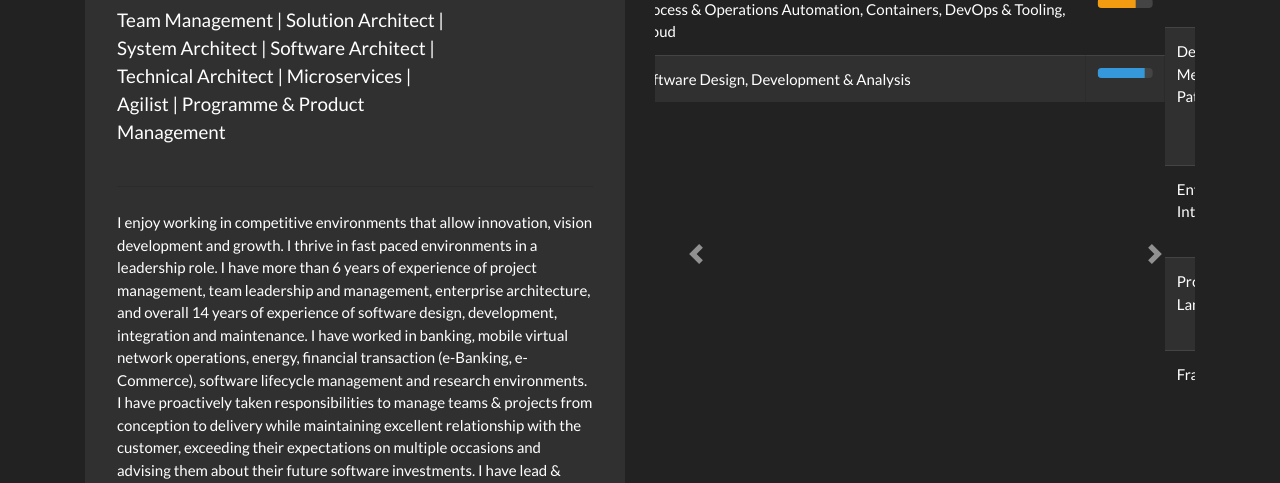
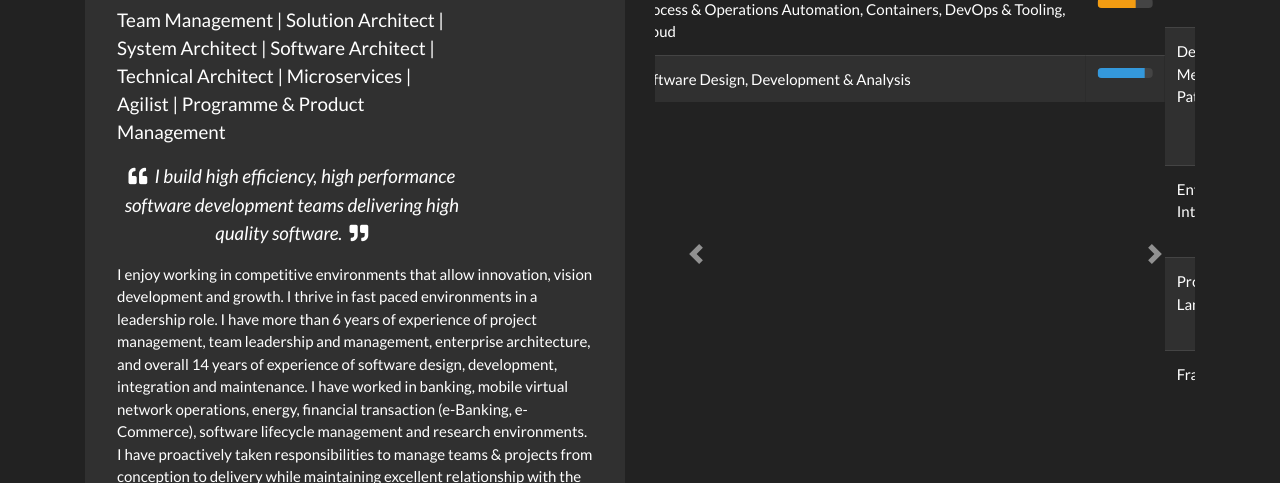
Before and after one commit to farrukhmpk/farrukhmpk.github.io, a plain HTML site: page index.html in a window 1280 px wide. Shown: the part 317-800 px from the top of the page. Drawn offline with Linux system fonts and the light colour scheme.

Commit message:
Minor modifications in CV and index

```diff
--- a/index.html
+++ b/index.html
@@ -49,13 +49,23 @@
                                 Microservices |
                                 Agilist | Programme & Product Management
                             </p>
+
+							<blockquote class="blockquote text-center">
+								<p class="mb-0">
+									<em>
+										<i class="fas fa-quote-left"></i>
+										&nbsp;I build high efficiency, high performance software development teams delivering high quality software.&nbsp;
+										<i class="fas fa-quote-right"></i>
+									</em>
+								</p>
+							</blockquote>
                         </div>
                         <div class="col-md-3">
                             <img src="img/Farrukh.PNG" class="img-fluid float-right" alt="Farrukh Mirza">
                             <p class="lead">(Ireland) Stamp 4 – Full work permit</p>
                         </div>
                     </div>
-                    <hr class="my-4">
+                    <!-- hr class="my-4" -->
                     <p>
                         I enjoy working in competitive environments that allow innovation, vision development and growth.
                         I thrive in fast paced environments in a leadership role.
```
Also changed, not shown: 1 other file.
